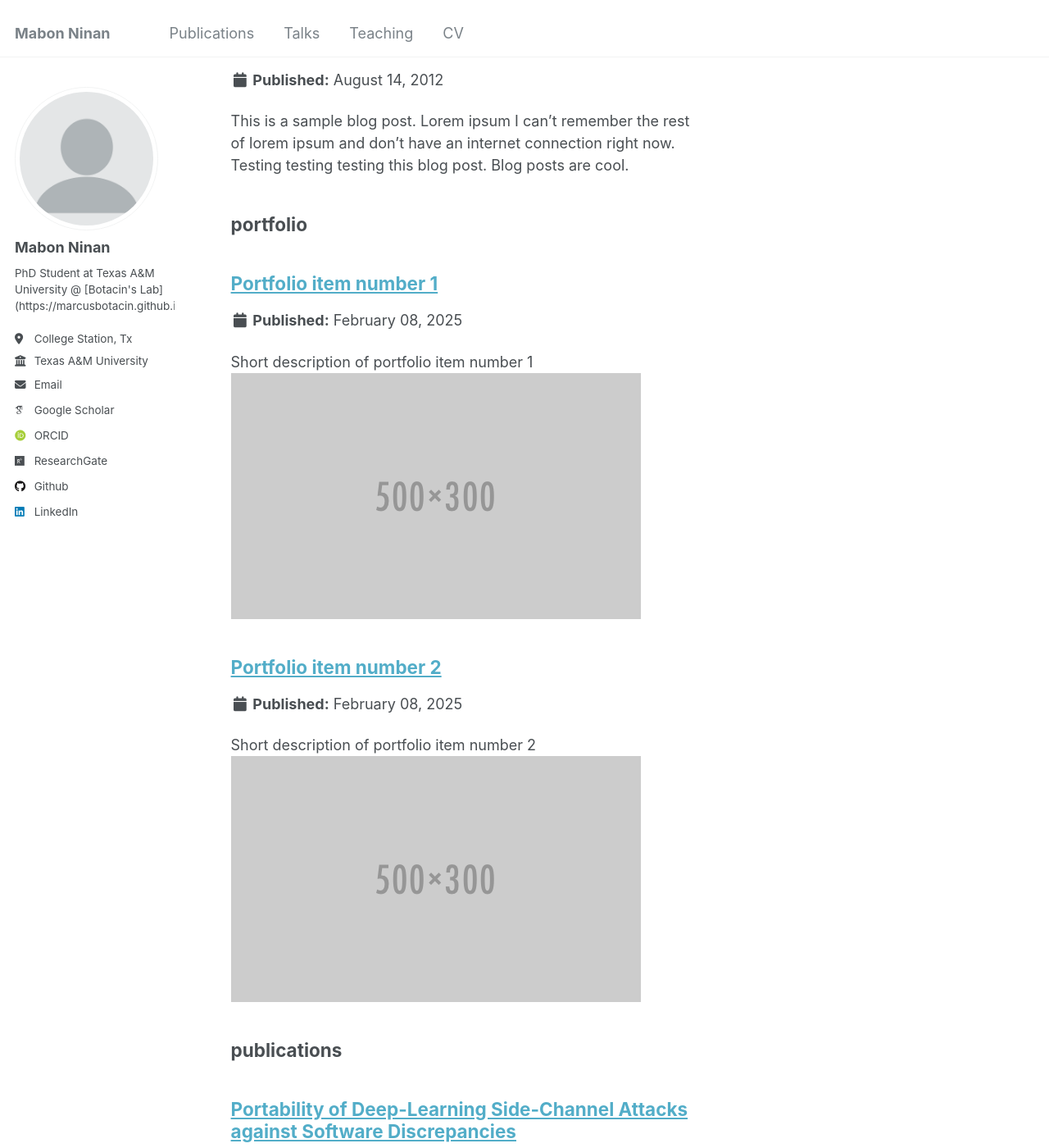
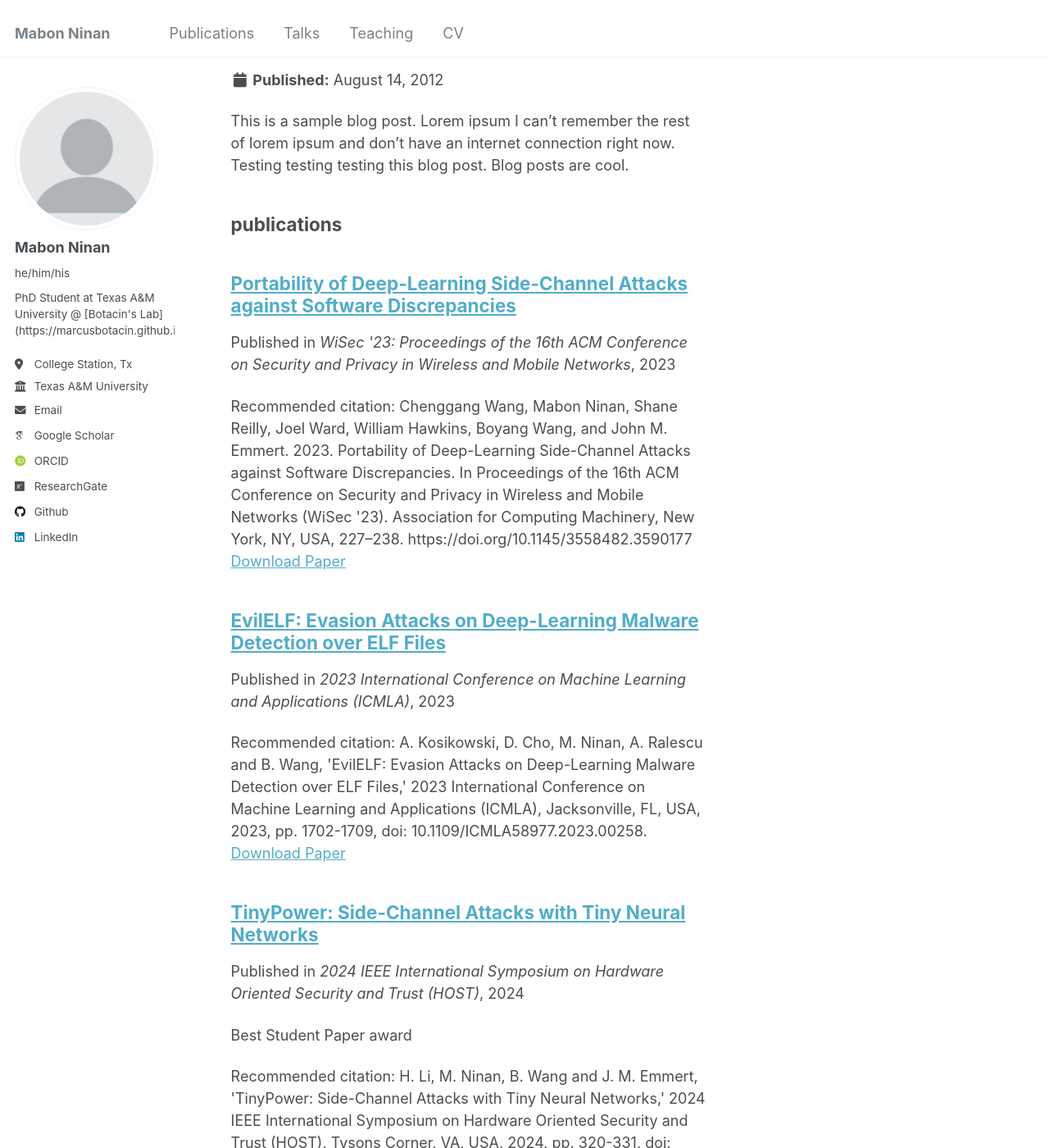
Before and after one commit to ninanmm/ninanmm.github.io, a Jekyll site: the page built from _pages/sitemap.md, in a window 1280 px wide and 1400 px high, scrolled down 2739 px. Shown: the whole window at 82% size. Built offline with Jekyll 4.4.1, drawn with Linux system fonts in a browser that asks for light colours; some web fonts are replaced; some of the changed lines change nothing that is shown.

Commit message:
Update _config.yml

```diff
--- a/_config.yml
+++ b/_config.yml
@@ -23,7 +23,7 @@ author:
   # Biographic information
   avatar           : "profile.png"
   name             : "Mabon Ninan"
-  pronouns         : # example: "she/her"
+  pronouns         : "he/him/his" # example: "she/her"
   bio: "PhD Student at Texas A&M University @ [Botacin's Lab](https://marcusbotacin.github.io/)"
   location         : "College Station, Tx"
   employer         : "Texas A&M University"
@@ -217,9 +217,9 @@ collections:
   publications:
     output: true
     permalink: /:collection/:path/
-  portfolio:
-    output: true
-    permalink: /:collection/:path/
+  # portfolio:
+  #   output: true
+  #   permalink: /:collection/:path/
   talks:
     output: true
     permalink: /:collection/:path/
@@ -264,14 +264,14 @@ defaults:
       share: true
       comments: true
   # _portfolio
-  - scope:
-      path: ""
-      type: portfolio
-    values:
-      layout: single
-      author_profile: true
-      share: true
-      comment: true
+  # - scope:
+  #     path: ""
+  #     type: portfolio
+  #   values:
+  #     layout: single
+  #     author_profile: true
+  #     share: true
+  #     comment: true
   # _talks
   - scope:
       path: ""
```
